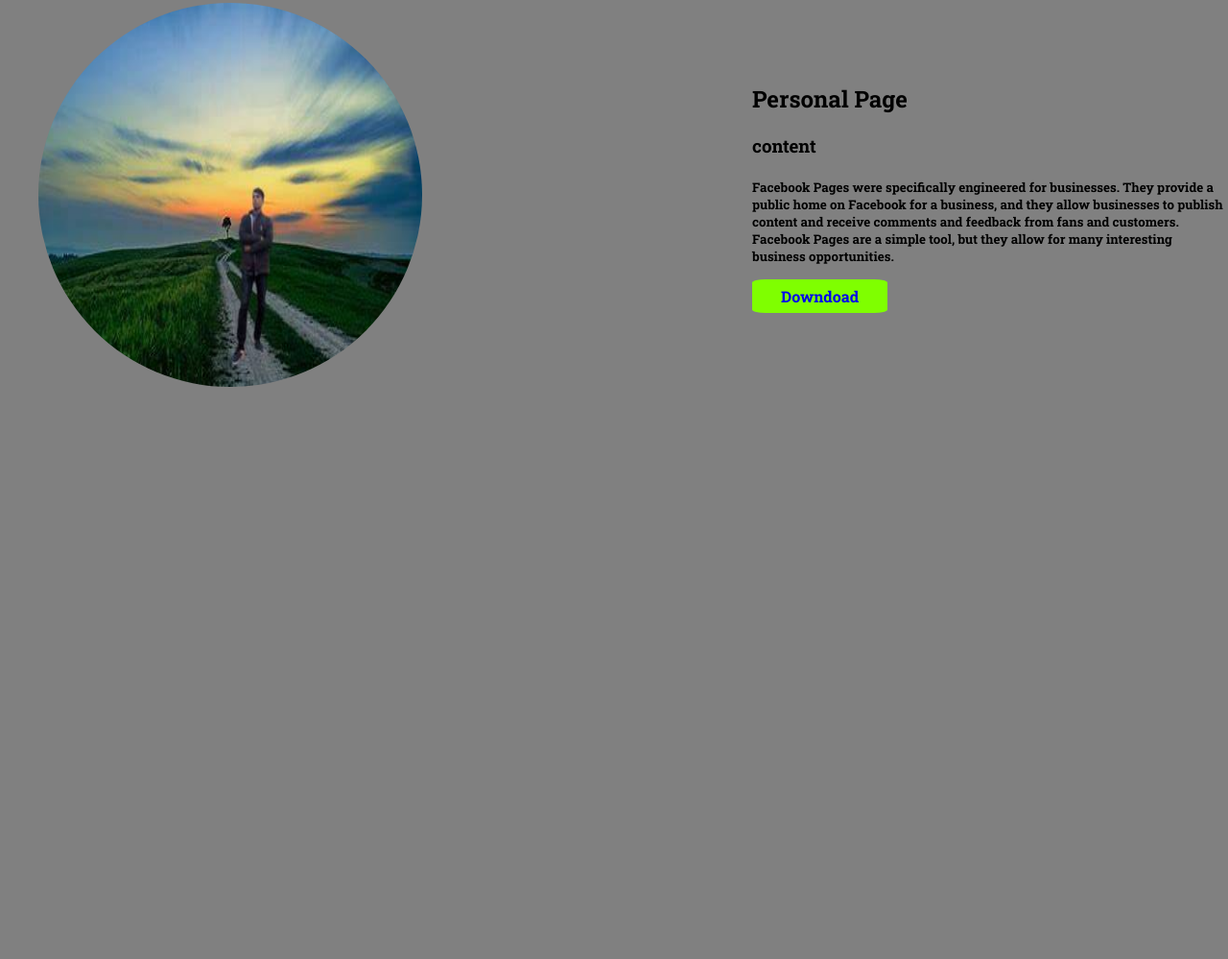
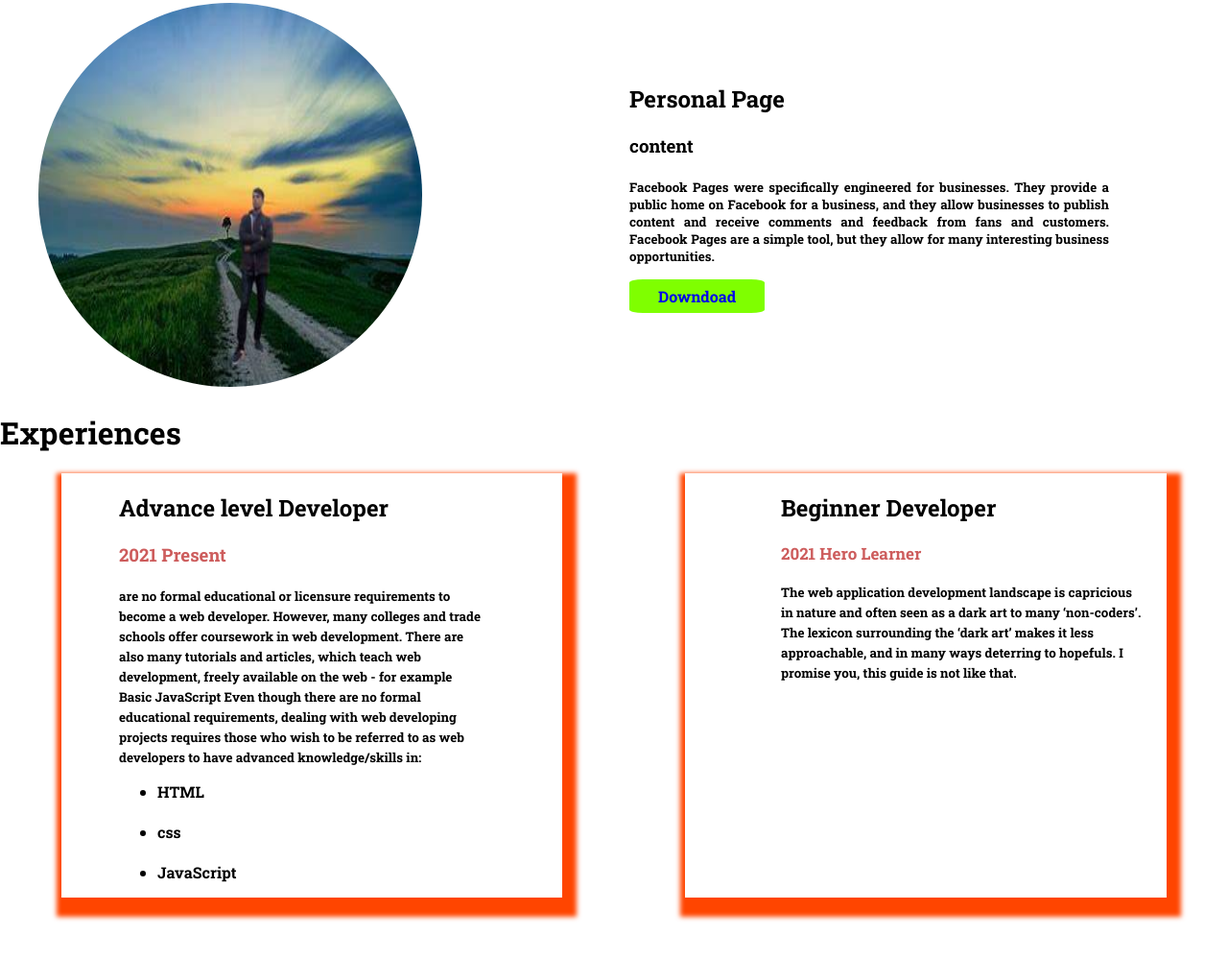
Before and after one commit to Mizanurrahman119/advance-git, a plain HTML site: page index.html in a window 1280 px wide. Shown: the part 516-1515 px from the top of the page at 96% size. Before the commit the page ends 923 px from the top, so only its background shows below. Drawn offline with Linux system fonts and the light colour scheme.

Commit message:
3rd items added

```diff
--- a/index.html
+++ b/index.html
@@ -37,5 +37,41 @@
 
         </section>
 
+            <h1> Experiences</h1>
+
+
+
+        <section class="blog3" >
+                <div class="div-left-sec3">
+                    <h2>Advance level Developer</h2>
+                    <h3 class="present">2021 Present</h3>
+                    <p>
+                     <small>
+                             are no formal educational or licensure requirements to become a web developer. However, many colleges and trade schools offer coursework in web development. There are also many tutorials and articles, which teach web development, freely available on the web - for example Basic JavaScript
+
+                             Even though there are no formal educational requirements, dealing with web developing projects requires those who wish to be referred to as web developers to have advanced knowledge/skills in:
+                            </small>
+
+
+                    </p>
+                    <ul>
+                        <li>HTML</li> <br/>
+                        <li>css</li> <br/>
+                        <li>JavaScript</li>
+                    </ul>
+
+
+                </div>
+                <div class="div-right-sec3">
+                    <h1>Beginner Developer </h1>
+                    <h3 class="present1">2021 Hero Learner</h3>
+                    <p>
+                    <small>
+                        The web application development landscape is capricious in nature and often seen as a dark art to many ‘non-coders’. The lexicon surrounding the ‘dark art’ makes it less approachable, and in many ways deterring to hopefuls. I promise you, this guide is not like that.
+                    </small>
+                    </p>
+                </div>
+        </section>
+
 </body>
 </html>
--- a/style.css
+++ b/style.css
@@ -1,7 +1,6 @@
 body{
     font-family: 'Roboto Slab', serif;
-    margin:0px;
-    background-color: gray;
+    margin:0px
 }
 .beyond{
     color: #ff6600;
@@ -18,6 +17,7 @@ section{
 .half-width{
     width: 50%;
     padding-left: 5%;
+    text-align: justify;
 }
 .half-width img{
     width: 400px;
@@ -45,8 +45,9 @@ section{
 }
 .half-hidth{
     width: 500px;
-    padding-left: 30%;
+    padding-left: 20%;
     padding-top: 5%;
+    text-align: justify;
 }
 .bottom{
     display: flex;
@@ -57,3 +58,38 @@ section{
     padding: 7px 30px;
     text-decoration: none;
 }
+.present{
+    color: indianred;
+}
+.present1{
+    color: indianred;
+    font-size: 17px;
+}
+
+.blog3{
+    display: flex;
+}
+
+.div-left-sec3{
+    width: 40%;
+    padding-left: 60px;
+    padding-right: 80px;
+   box-shadow: 5px 10px 5px 10px orangered ;
+   margin-left: 5%;
+   margin-right: 5%;
+   margin-bottom: 5%;
+
+
+
+
+}
+.div-right-sec3{
+   width: 40%;
+   padding-left: 100px;
+   padding-right: 20px;
+   margin-left: 5%;
+   margin-right: 5%;
+   margin-bottom: 5%;
+   box-shadow: 5px 10px 5px 10px orangered ;
+
+}
```
